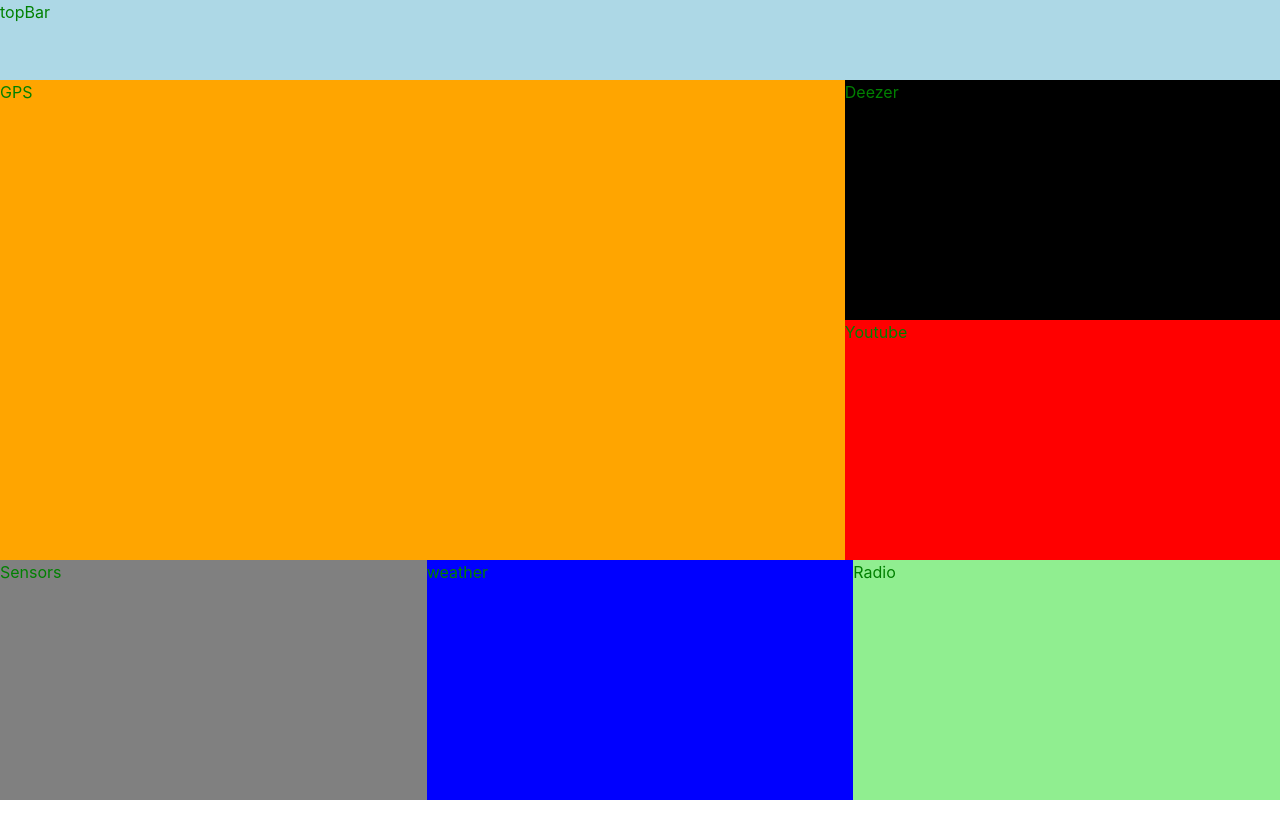
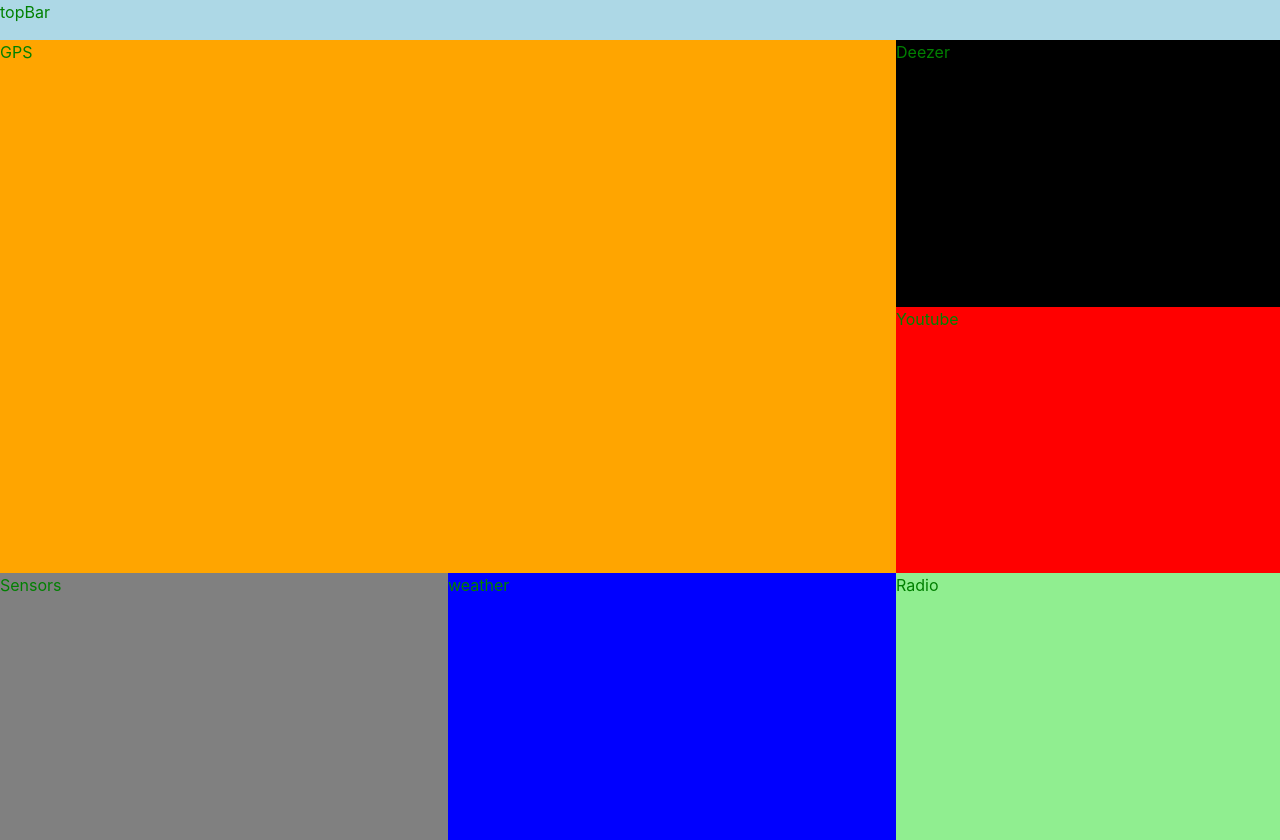
Before and after one commit to Pandalas05/FrambCar, a plain HTML site: page index.html in a window 1280 px wide. Before the commit the page ends 800 px from the top, so only its background shows below. Drawn offline with nearby package versions, Linux system fonts and the light colour scheme.

Commit message:
Modified ui to fit perfectly (thanks to my friend Grievous :) ! )

```diff
--- a/css/index.css
+++ b/css/index.css
@@ -17,74 +17,79 @@ p {
     "sensors weather radio";
 }*/
 
+.main {
+  height: auto;
+  width: 100%;
+}
+
+.flexRow {
+  display: flex;
+  flex-direction: row;
+  justify-content: stretch;
+  flex-wrap: wrap;
+}
+
+.flexColumn {
+  display: flex;
+  flex-direction: column;
+  justify-content: stretch;
+  flex-wrap: wrap;
+}
+
 .container-top {
   display: flex;
-  height: 10vh;
+  flex-direction: column;
+  flex-wrap: wrap;
+  height: auto;
 }
 
-.container-mid {
-  display: flex;
-  height: 60vh;
-  width: 100%;
-  flex-direction: column;
-  flex-wrap: wrap;
-  justify-content: space-around;
+.container-left {
+  height: 100%;
+  width: 70%;
 }
 
-.container-bottom {
-  display: flex;
-  height: 30vh;
+.container-right {
+  height: 100%;
+  width: 30%;
+}
+
+.bigBox {
+  height: 66.67vh; width: 100%;
+}
+
+.boxLeft {
+  height: 33.33vh; width: 50%;
+}
+
+.boxRight {
+  height: 33.33vh; width: 100%;
 }
 
 .topBar {
   background-color: lightblue;
-  flex: 1;
-  /*grid-area: topBar;*/
 }
 
 .GPS {
   background-color: orange;
-  order: 1;
-  flex: 1 0 99%;
-  width: 66%;
-  /*grid-area: GPS;*/
 }
 
 .deezer {
   background-color: black;
-  /*grid-area: deezer;*/
-}
-
-.item {
-  order: 2;
-  flex: 1 0 50%;
-  width: 34%;
 }
 
 .youtube {
   background-color: red;
-  /*grid-area: youtube;*/
 }
 
-.item-extra {
-  order: 3;
-  flex: 1  0 50%;
-}
 
 .sensors {
   background-color: grey;
-  flex: 1;
-  /*grid-area: sensors;*/
 }
 
 .weather {
   background-color: blue;
-  flex: 1;
-  /*grid-area: weather;*/
 }
 
 .radio {
   background-color: lightgreen;
-  flex: 1;
-  /*grid-area: radio;*/
 }
--- a/index.html
+++ b/index.html
@@ -7,33 +7,38 @@
     <title>Main</title>
   </head>
   <body>
-    <div class="container-top">
+      <div class="container-top"> <!-- header maybe ? -->
         <div class="topBar"> <!-- hour, battery, bt, wifi-->
           <p>topBar</p>
         </div>
       </div>
-    <div class="container-mid">
-      <div class="GPS">
+
+      <main class="main flexRow">
+      <div class="container-left flexColumn">
+        <div class="GPS bigBox">
           <p>GPS</p>
         </div>
-      <div class="deezer item">
+        <div class="flexRow">
+          <div class="sensors boxLeft">
+            <p>Sensors</p>
+          </div>
+          <div class="weather boxLeft">
+            <p>weather</p>
+          </div>
+        </div>
+      </div>
+
+      <div class="container-right">
+        <div class="deezer boxRight">
           <p>Deezer</p>
         </div>
-      <div class="youtube item item-extra">
+        <div class="youtube boxRight">
           <p>Youtube</p>
         </div>
-    </div>
-    <div class="container-bottom">
-      <div class="sensors">
-        <p>Sensors</p>
-      </div>
-      <div class="weather">
-        <p>weather</p>
-      </div>
-      <div class="radio"> <!--radio and web radio -->
+        <div class="radio boxRight"> <!--radio and web radio -->
           <p>Radio</p>
         </div>
       </div>
-
+    </main>
   </body>
 </html>
```
Lines whose indentation alone changed are shown as unchanged.
